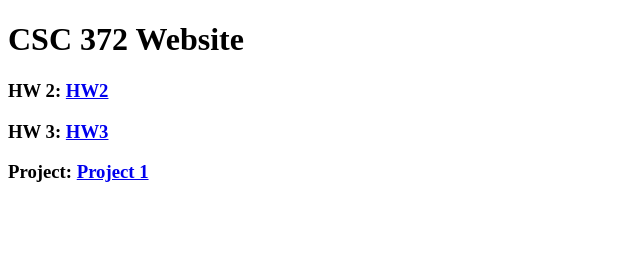
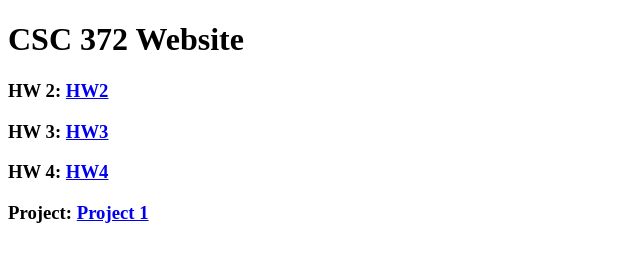
Before and after one commit to LeoLiu0729/Quest-gaming-store, a plain HTML site: page index.html in a window 1280 px wide. Shown: the whole page, without its empty margins (0-640 px from the left). Drawn offline with Linux system fonts and the light colour scheme.

Commit message:
update the io index.html file

```diff
--- a/index.html
+++ b/index.html
@@ -21,6 +21,7 @@ a crytogram generator.
         </header>
         <h3> HW 2: <a href="csc372-hw/hw2/index.html">HW2</a></h3>
         <h3> HW 3: <a href="csc372-hw/hw3/index.html">HW3</a></h3>
+        <h3> HW 4: <a href="csc372-hw/hw4/index.html">HW4</a></h3>
 
 
         <h3> Project: <a href="csc372-hw/project1/index.html">Project 1</a></h3>
```
